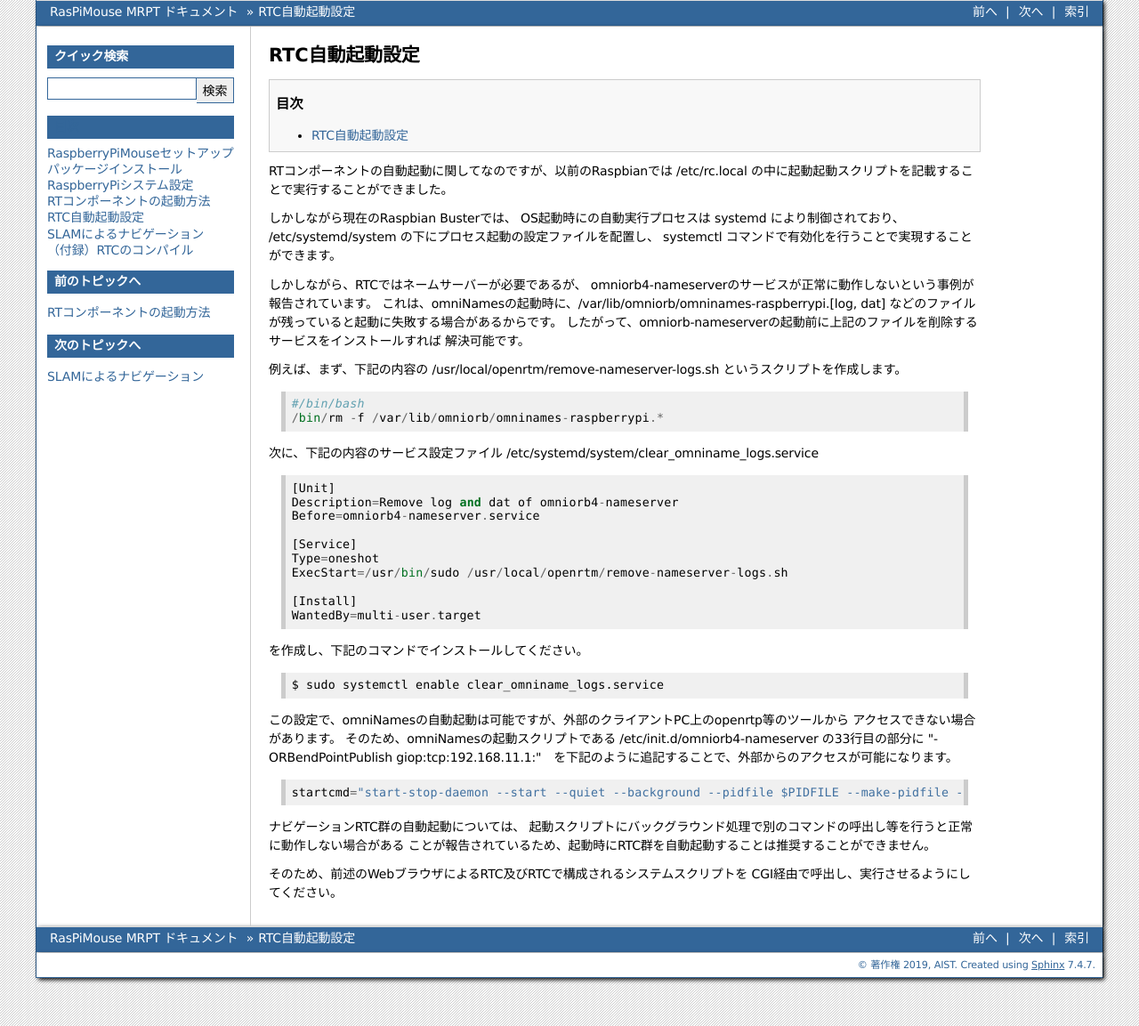
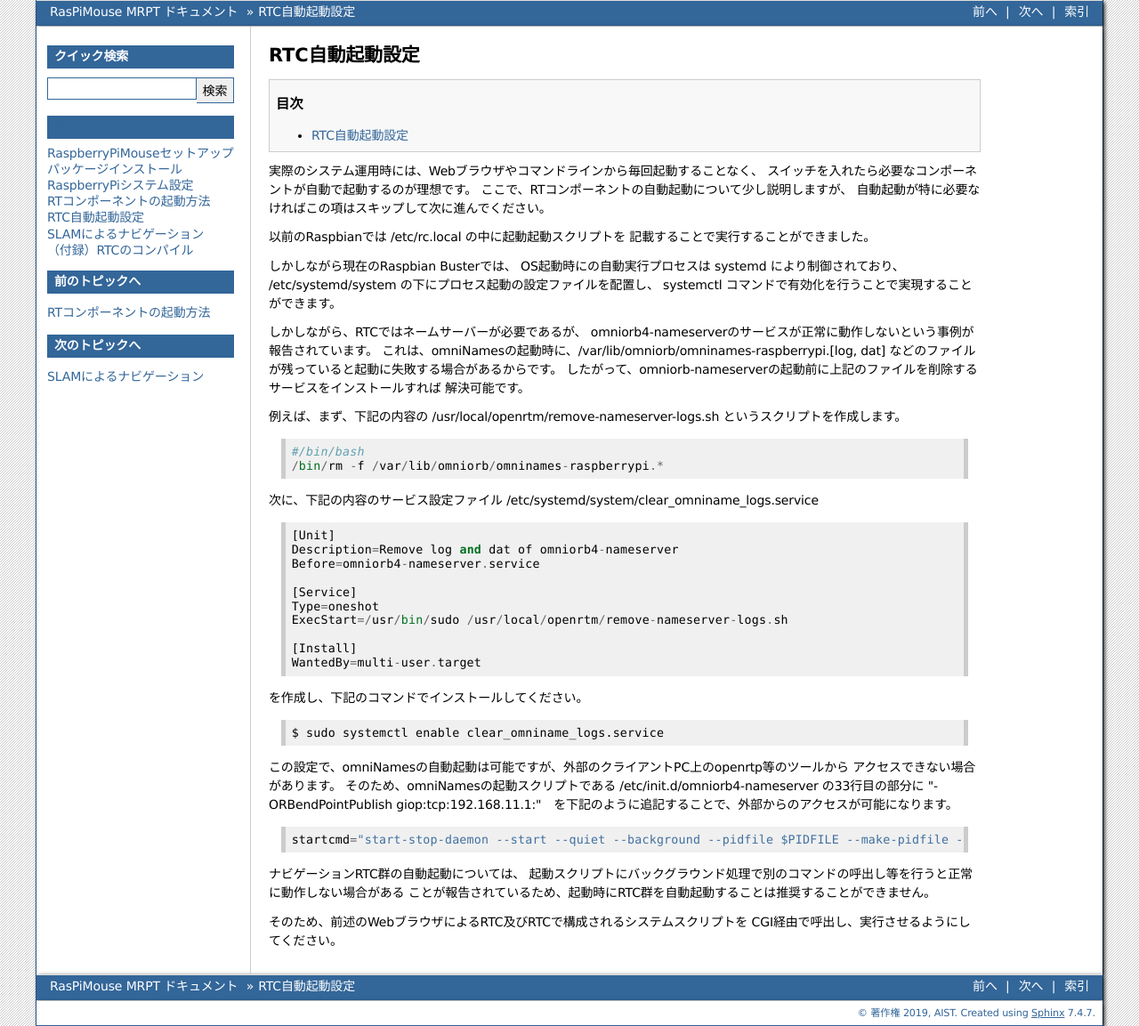
Before and after one commit to OpenRTM/RasPiMouse_with_MRPT, a Sphinx documentation site: the page built from doc/source/auto_start.rst, in a window 1280 px wide. Shown: the whole page at 89% size. Built offline with Sphinx 7.4.7, drawn with Linux system fonts in a browser that asks for light colours.

Commit message:
Update auto_start.rst

```diff
--- a/doc/source/auto_start.rst
+++ b/doc/source/auto_start.rst
@@ -7,8 +7,13 @@ RTC自動起動設定
   :depth: 3
 
 
-RTコンポーネントの自動起動に関してなのですが、以前のRaspbianでは
-/etc/rc.local の中に起動起動スクリプトを記載することで実行することができました。
+実際のシステム運用時には、Webブラウザやコマンドラインから毎回起動することなく、
+スイッチを入れたら必要なコンポーネントが自動で起動するのが理想です。
+ここで、RTコンポーネントの自動起動について少し説明しますが、
+自動起動が特に必要なければこの項はスキップして次に進んでください。
+
+以前のRaspbianでは /etc/rc.local の中に起動起動スクリプトを
+記載することで実行することができました。
 
 しかしながら現在のRaspbian Busterでは、
 OS起動時にの自動実行プロセスは systemd により制御されており、
```
